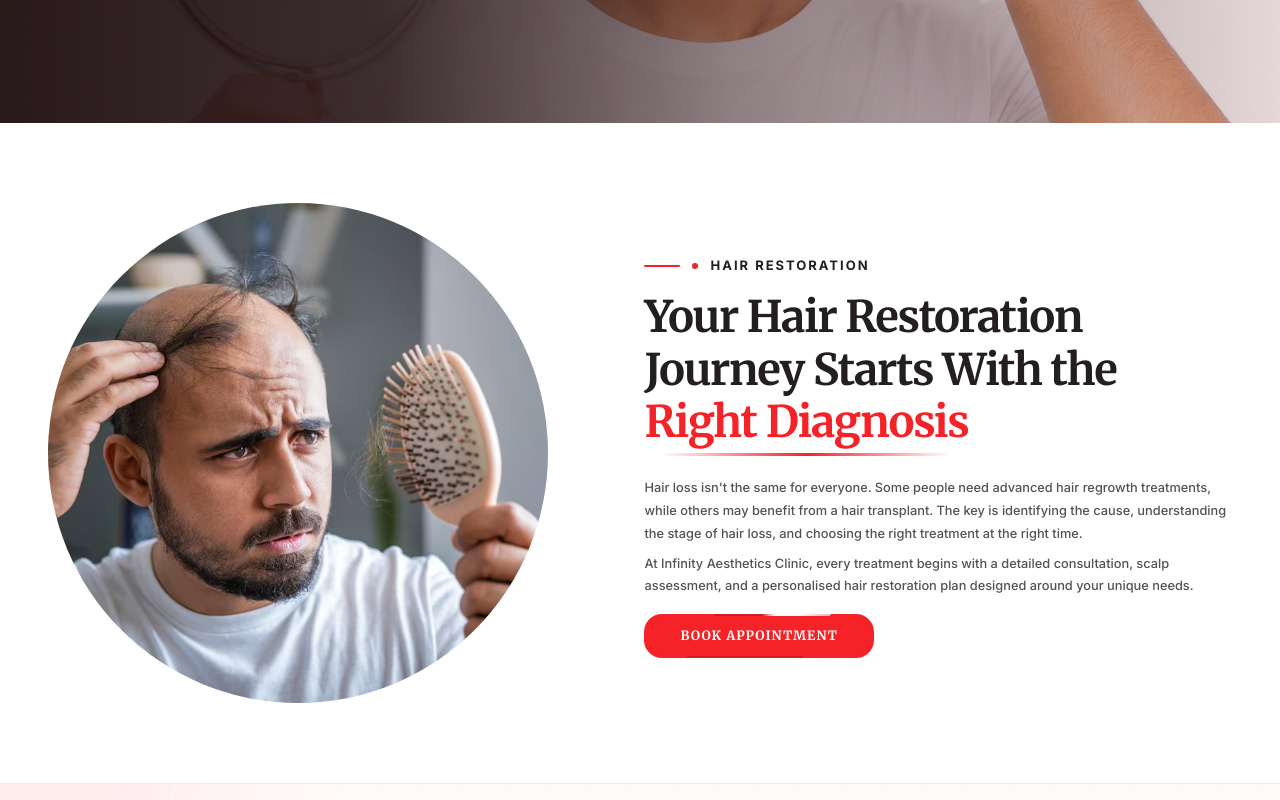
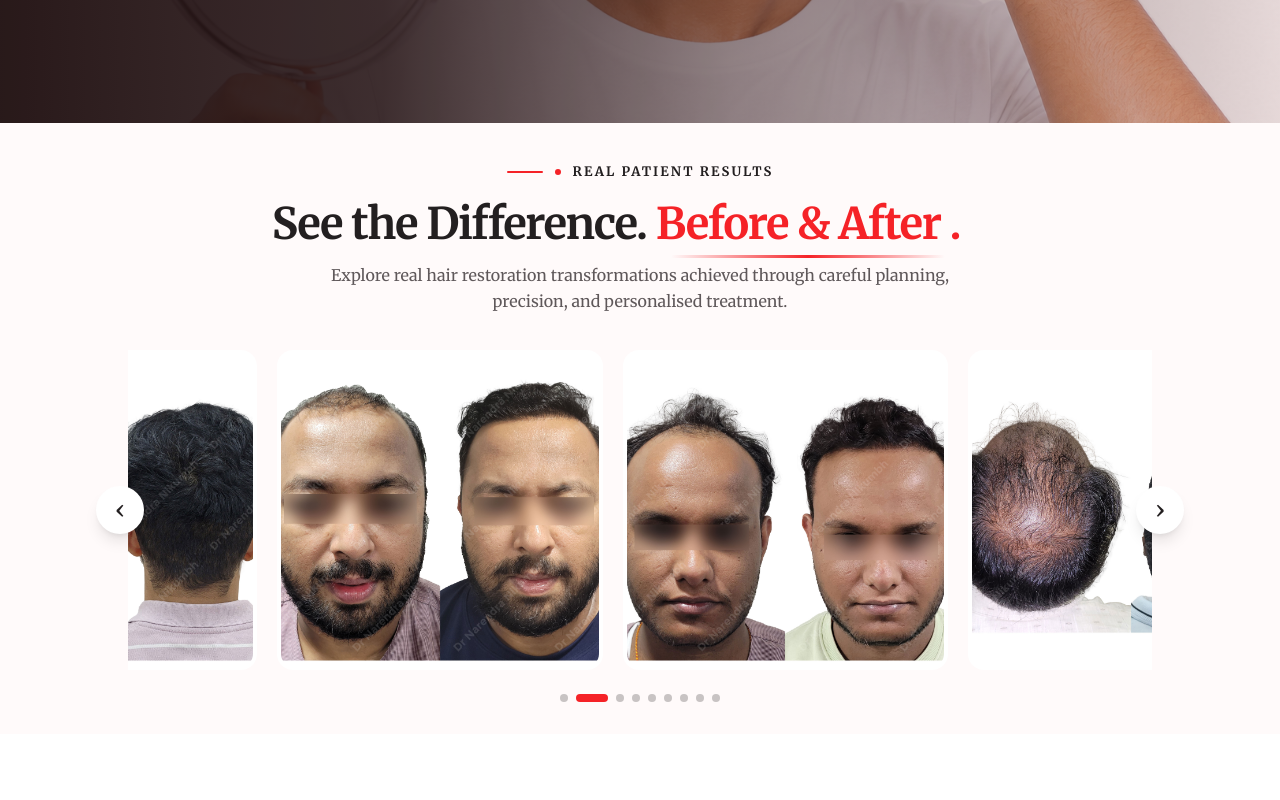
Before and after one commit to crowddevelopers08-arch/infinity-lp, a Next.js app: page /generic in a window 1280 px wide. Shown: the part 580-1380 px from the top of the page. Built offline with nearby package versions, Linux system fonts and the light colour scheme.

Commit message:
create a new lp inifinity cahnges  clinicsxpoiod

```diff
--- a/app/generic/page.tsx
+++ b/app/generic/page.tsx
@@ -6,12 +6,14 @@ import GenericHero from "@/component/generic/GenericHero"
 import GenericQualityServices from "@/component/generic/GenericQualityServices"
 import GenericRoadmap from "@/component/generic/GenericRoadmap"
 import GenericSolutions from "@/component/generic/GenericSolutions"
+import BeforeAfter from "@/component/generic/BeforeAfter"
 
 export default function GenericPage() {
   return (
     <main id="top" className="min-h-screen bg-white">
       <GenericHeader />
       <GenericHero />
+      <BeforeAfter />
       <GenericAbout />
       <GenericSolutions />
       <GenericRoadmap />
--- /dev/null
+++ b/component/generic/BeforeAfter.tsx
@@ -0,0 +1,159 @@
+"use client";
+
+import Image from "next/image";
+import { useCallback, useEffect, useRef, useState } from "react";
+
+const RESULTS = Array.from({ length: 9 }, (_, index) => ({
+  src: "/bfaf-" + (index + 1) + ".jpg",
+  alt: "Hair restoration before and after result " + (index + 1),
+}));
+
+const AUTOPLAY_DELAY = 5500;
+
+export default function BeforeAfter() {
+  const [activeIndex, setActiveIndex] = useState(0);
+  const touchStartX = useRef<number | null>(null);
+  const carouselRef = useRef<HTMLDivElement>(null);
+  const cardRefs = useRef<Array<HTMLDivElement | null>>([]);
+
+  const showNext = useCallback(() => {
+    setActiveIndex((current) => (current + 1) % RESULTS.length);
+  }, []);
+
+  const showPrevious = useCallback(() => {
+    setActiveIndex(
+      (current) => (current - 1 + RESULTS.length) % RESULTS.length,
+    );
+  }, []);
+
+  useEffect(() => {
+    const timer = window.setInterval(showNext, AUTOPLAY_DELAY);
+    return () => window.clearInterval(timer);
+  }, [showNext]);
+
+  useEffect(() => {
+    const carousel = carouselRef.current;
+    const card = cardRefs.current[activeIndex];
+    if (!carousel || !card) return;
+
+    carousel.scrollTo({
+      left: card.offsetLeft - carousel.offsetLeft,
+      behavior: "smooth",
+    });
+  }, [activeIndex]);
+
+  return (
+    <section
+      id="results"
+      aria-labelledby="before-after-heading"
+      className="overflow-hidden py-6 font-[family-name:var(--font-merriweather)] sm:py-8 bg-[#fffafa]"
+    >
+      <div className="mx-auto max-w-[1180px] px-5 sm:px-8">
+        <div className="mx-auto max-w-3xl text-center">
+          <span className="order-1 inline-flex w-fit items-center gap-3 text-[13px] font-bold uppercase tracking-[2px] text-[#231f20] before:h-[2px] before:w-9 before:rounded-full before:bg-[#f52227] before:content-['']">
+            <span
+              className="size-1.5 rounded-full bg-[#f52227]"
+              aria-hidden="true"
+            />
+            Real Patient Results
+          </span>
+
+          <h1 className="order-2 mt-4 max-w-[720px] font-[family-name:var(--font-merriweather)] text-[clamp(1.85rem,3.4vw,2.75rem)] font-bold leading-[1.2] tracking-[-0.03em] text-[#231f20]">
+            See the Difference.{" "}
+            <span className="relative inline-block text-[#f52227] after:absolute after:-bottom-2 after:left-[5%] after:h-[3px] after:w-[90%] after:rounded-full after:bg-gradient-to-r after:from-transparent after:via-[#f52227] after:to-transparent after:content-['']">
+              Before &amp; After .
+            </span>
+          </h1>
+          <p className="mx-auto mt-3 max-w-2xl text-sm leading-relaxed text-[#5f585a] sm:text-base">
+            Explore real hair restoration transformations achieved through
+            careful planning, precision, and personalised treatment.
+          </p>
+        </div>
+
+        <div
+          className="relative mx-auto mt-5 max-w-5xl select-none sm:mt-6"
+          onContextMenu={(event) => event.preventDefault()}
+          onTouchStart={(event) => {
+            touchStartX.current = event.touches[0]?.clientX ?? null;
+          }}
+          onTouchEnd={(event) => {
+            if (touchStartX.current === null) return;
+            const distance =
+              event.changedTouches[0].clientX - touchStartX.current;
+            if (Math.abs(distance) > 45) {
+              if (distance < 0) showNext();
+              else showPrevious();
+            }
+            touchStartX.current = null;
+          }}
+        >
+          <div
+            ref={carouselRef}
+            className="flex snap-x snap-mandatory gap-4 overflow-hidden scroll-smooth px-1 py-3 sm:gap-5"
+          >
+            {RESULTS.map((result, index) => (
+              <div
+                key={result.src}
+                ref={(element) => {
+                  cardRefs.current[index] = element;
+                }}
+                className={
+                  "relative h-[280px] min-w-0 flex-[0_0_100%] snap-start overflow-hidden rounded-2xl border-4 border-white bg-white  duration-500 sm:h-[300px] sm:basis-[calc(50%-0.625rem)] lg:h-[320px] lg:basis-[calc(33.333%-0.834rem)] " +
+                  (index === activeIndex ? "" : "scale-100")
+                }
+              >
+                <Image
+                  src={result.src}
+                  alt={result.alt}
+                  fill
+                  priority={index < 3}
+                  draggable={false}
+                  sizes="(max-width: 640px) 92vw, (max-width: 1024px) 46vw, 320px"
+                  className="pointer-events-none object-cover"
+                />
+              </div>
+            ))}
+          </div>
+
+          <button
+            type="button"
+            onClick={showPrevious}
+            aria-label="Show previous result"
+            className="absolute -left-3 top-1/2 z-20 grid size-10 -translate-y-1/2 place-items-center rounded-full bg-white text-2xl text-[#231f20] shadow-lg transition hover:bg-[#f52227] hover:text-white sm:-left-8 sm:size-12"
+          >
+            <span aria-hidden>‹</span>
+          </button>
+          <button
+            type="button"
+            onClick={showNext}
+            aria-label="Show next result"
+            className="absolute -right-3 top-1/2 z-20 grid size-10 -translate-y-1/2 place-items-center rounded-full bg-white text-2xl text-[#231f20] shadow-lg transition hover:bg-[#f52227] hover:text-white sm:-right-8 sm:size-12"
+          >
+            <span aria-hidden>›</span>
+          </button>
+        </div>
+
+        <div
+          className="mt-3 flex justify-center gap-2"
+          aria-label="Select a result"
+        >
+          {RESULTS.map((result, index) => (
+            <button
+              key={result.src}
+              type="button"
+              onClick={() => setActiveIndex(index)}
+              aria-label={"Show result " + (index + 1)}
+              aria-current={index === activeIndex ? "true" : undefined}
+              className={
+                "h-2 rounded-full transition-all duration-300 " +
+                (index === activeIndex
+                  ? "w-8 bg-[#f52227]"
+                  : "w-2 bg-[#231f20]/25 hover:bg-[#231f20]/50")
+              }
+            />
+          ))}
+        </div>
+      </div>
+    </section>
+  );
+}
--- a/component/generic/GenericSolutions.tsx
+++ b/component/generic/GenericSolutions.tsx
@@ -8,13 +8,13 @@ const solutions = [
   {
     title: "Excessive Hair Fall",
     description: "Noticing more hair on your pillow, in the shower, or while combing? Early diagnosis can help identify the cause and slow down further hair loss before it progresses.",
-    treatments: "PRP • GFC • PGFRP™ • IAC Hair Regrowth System",
+    treatments: "PRP • GFC • IAC- HRS",
     image: "/hair-loss.jpg",
   },
   {
     title: "Hair Thinning & Reduced Density",
     description: "If your hair has become finer, lacks volume, or your scalp is becoming more visible, customised hair regrowth treatments can help strengthen existing follicles and improve overall density.",
-    treatments: "PGFRP™ • IAC Hair Regrowth System",
+    treatments: "IAC- HRS ",
     image: "/Reduced-Density.avif",
   },
   {
@@ -38,7 +38,7 @@ const solutions = [
   {
     title: "Previous Hair Treatments Didn't Work?",
     description: "Not every treatment works for every patient. If you've tried PRP or other therapies without seeing the desired results, we'll evaluate your hair, review your treatment history, and recommend the next best step.",
-    treatments: "PGFRP™ • IAC Hair Regrowth System • Hair Transplant",
+    treatments: "IAC- HRS",
     image: "/Previous-Hair.avif",
   },
 ]
```
